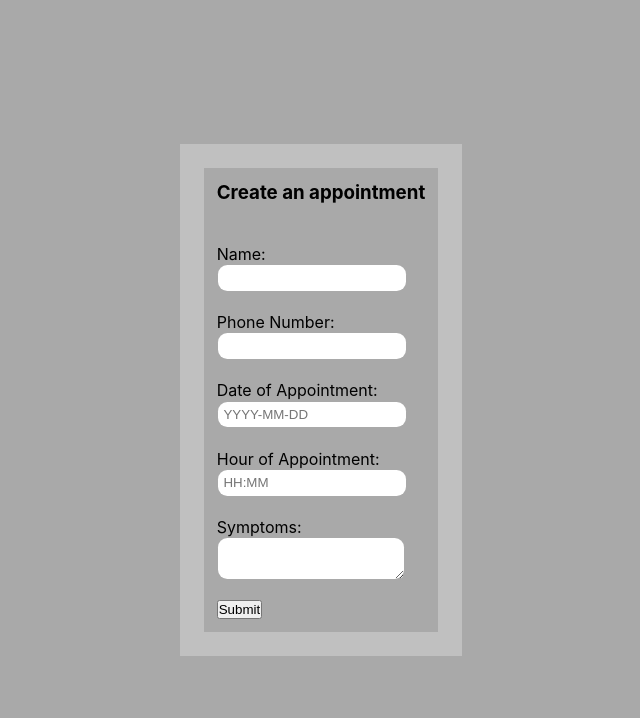
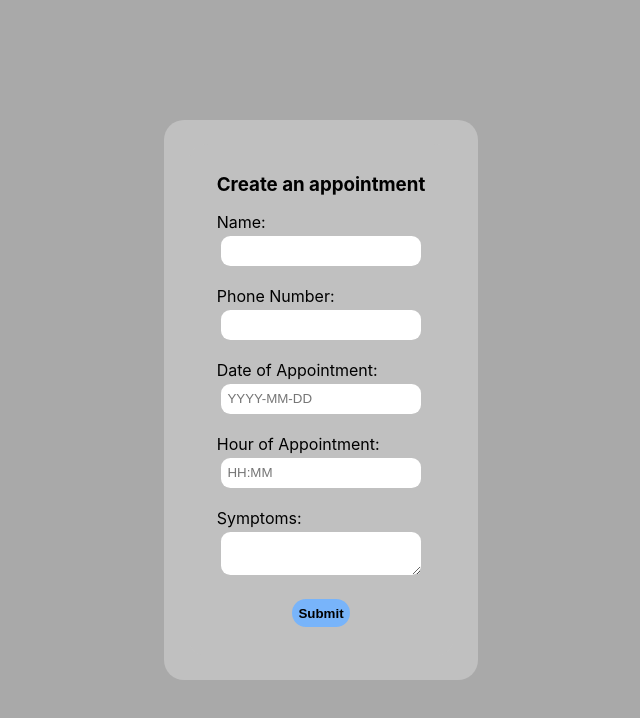
Before and after one commit to Charlesjahn/Tutorial_week_7, an Electron app: page create.html in a window 1280 px wide. Shown: the whole page, without its empty margins (319-959 px from the left). Drawn offline with Linux system fonts and the light colour scheme.

Commit message:
li>br
adding labels and input on list

```diff
--- a/create.html
+++ b/create.html
@@ -6,25 +6,33 @@
 
 <body class="bodyCreate">
     <div>
-
         <form id="form">
-            <h3>Create an appointment</h3><br /><br />
+            <ul>
+                <li>
+                    <h3>Create an appointment</h3>
+                </li>
+                <li>
                     <label for="name">Name:</label><br />
                     <input class="inputField" type="text" name="name" required />
-            <br /><br />
+                </li>
+                <li>
                     <label for="number">Phone Number:</label><br />
                     <input class="inputField" type="text" name="number" required />
-            <br /><br />
+                </li>
+                <li>
                     <label for="date">Date of Appointment:</label><br />
                     <input class="inputField" type="text" name="date" placeholder="YYYY-MM-DD" required />
-            <br /><br />
+                </li>
+                <li>
                     <label for="hour">Hour of Appointment:</label><br />
                     <input class="inputField" type="text" name="hour" placeholder="HH:MM" required />
-            <br /><br />
+                </li>
+                <li>
                     <label for="symptoms">Symptoms:</label><br />
                     <textarea name="symptoms" class="inputField" required> </textarea>
-            <br /><br />
-            <input type="submit" />
+                </li>
+                <li id="listBtn"><input type="submit" class="submitBtn" /></li>
+            </ul>
         </form>
     </div>
     <script src="create.js"></script>
--- a/style.css
+++ b/style.css
@@ -1,6 +1,8 @@
+/*css general*/
 *{
     margin: 0;
     padding: 0;
+    border-radius: 20px;
 }
 body{
     width: 100%;
@@ -19,18 +21,50 @@ div{
 form{
     margin: 1.5em;
     padding: 0.8em;
-    background-color: darkgray;
+    background-color: silver;
+}
+ul, li{
+    padding: 0.5em;
+    list-style: none;
 }
 
+/*css classes*/
 .inputField{
     text-align: justify;
     border: 0;
     border-radius: 0.7em;
     background-color:white;
-    margin: 0.1em;
-    padding: 0.4em;
+    margin: 0.3em;
+    padding: 0.5em;
+    min-width: 200px;
+    min-height: 30px;
+    max-width: 200px;
+    max-height: 300px;
+    text-size-adjust: 20px;
 
 }
 .inputField:hover,.inputField:focus{
     background-color:gainsboro;
+    border: 1px solid black;
 }
+
+.submitBtn{
+    position: relative;
+    padding: 0.5em;
+    border: 0;
+    background-color: rgb(120, 180, 250);
+    font-weight: 600;
+
+}
+.submitBtn:hover, .submitBtn:focus{
+    background-color: dodgerblue;
+    border: 1px solid blue;
+}
+
+/*css ids*/
+#listBtn{
+    display: flex;
+    justify-content: center;
+    align-items: center;
+
+}
```
Lines whose indentation alone changed are shown as unchanged.
